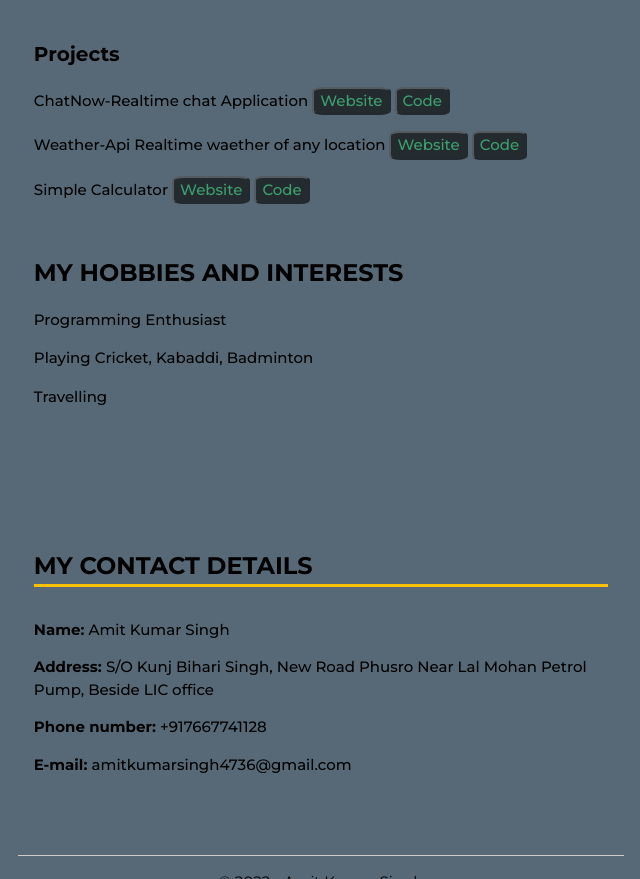
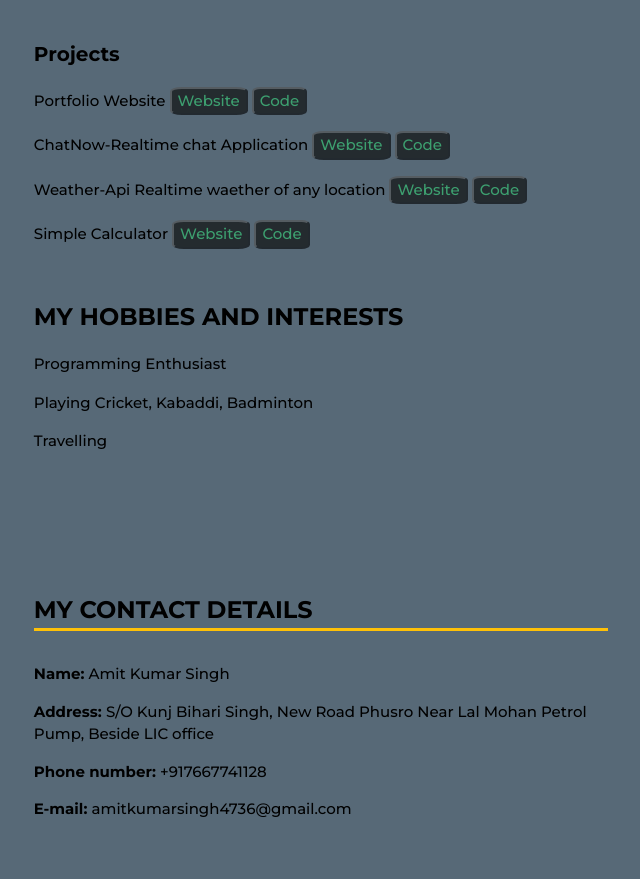
Before and after one commit to amitsingh139/MyPortfolio, a plain HTML site: page index.html in a window 1280 px wide. Shown: the part 1201-2080 px from the top of the page, without its empty margins (479-1119 px from the left). Drawn offline with nearby package versions, Linux system fonts and the light colour scheme.

Commit message:
Update index.html

```diff
--- a/index.html
+++ b/index.html
@@ -116,7 +116,8 @@
           <div class="w3-container w3-margin-top-2 w3-cursive">
            <h4>Projects</h4>
            <ul class="w3-ul" style="font-weight: 500;">
-            <li>ChatNow-Realtime chat Application  <a href=""><button type="button">Website</button></a> <a href=""><button type="button">Code</button></a></li>
+             <li>Portfolio Website <a href="https://myportfolio-amitsingh139.netlify.app/"><button type="button">Website</button></a> <a href="https://github.com/amitsingh139/MyPortfolio"><button type="button">Code</button></a></li>
+            <li>ChatNow-Realtime chat Application  <a href="https://chatnow-realtime.netlify.app/"><button type="button">Website</button></a> <a href="https://github.com/amitsingh139/ChatNow"><button type="button">Code</button></a></li>
             <li>Weather-Api Realtime waether of any location  <a href="https://myweathernow.netlify.app/"><button type="button">Website</button></a> <a href="https://github.com/amitsingh139/Weather-API"><button type="button">Code</button></a></li>
             <li>Simple Calculator  <a href="https://calculator-classic.netlify.app/"><button type="button">Website</button></a> <a href="https://github.com/amitsingh139/Calculator"><button type="button">Code</button></a></li>
            </ul>
```
